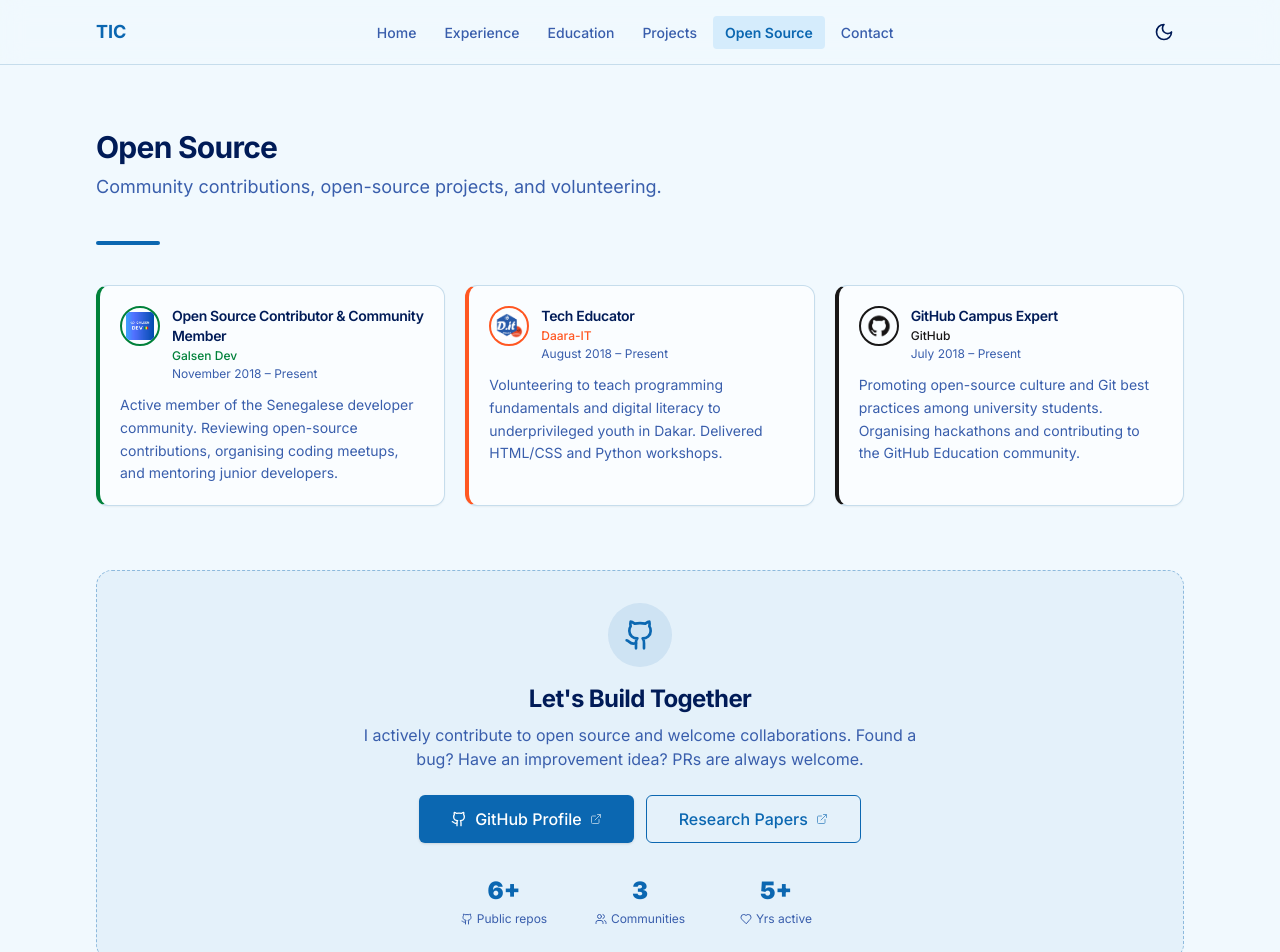
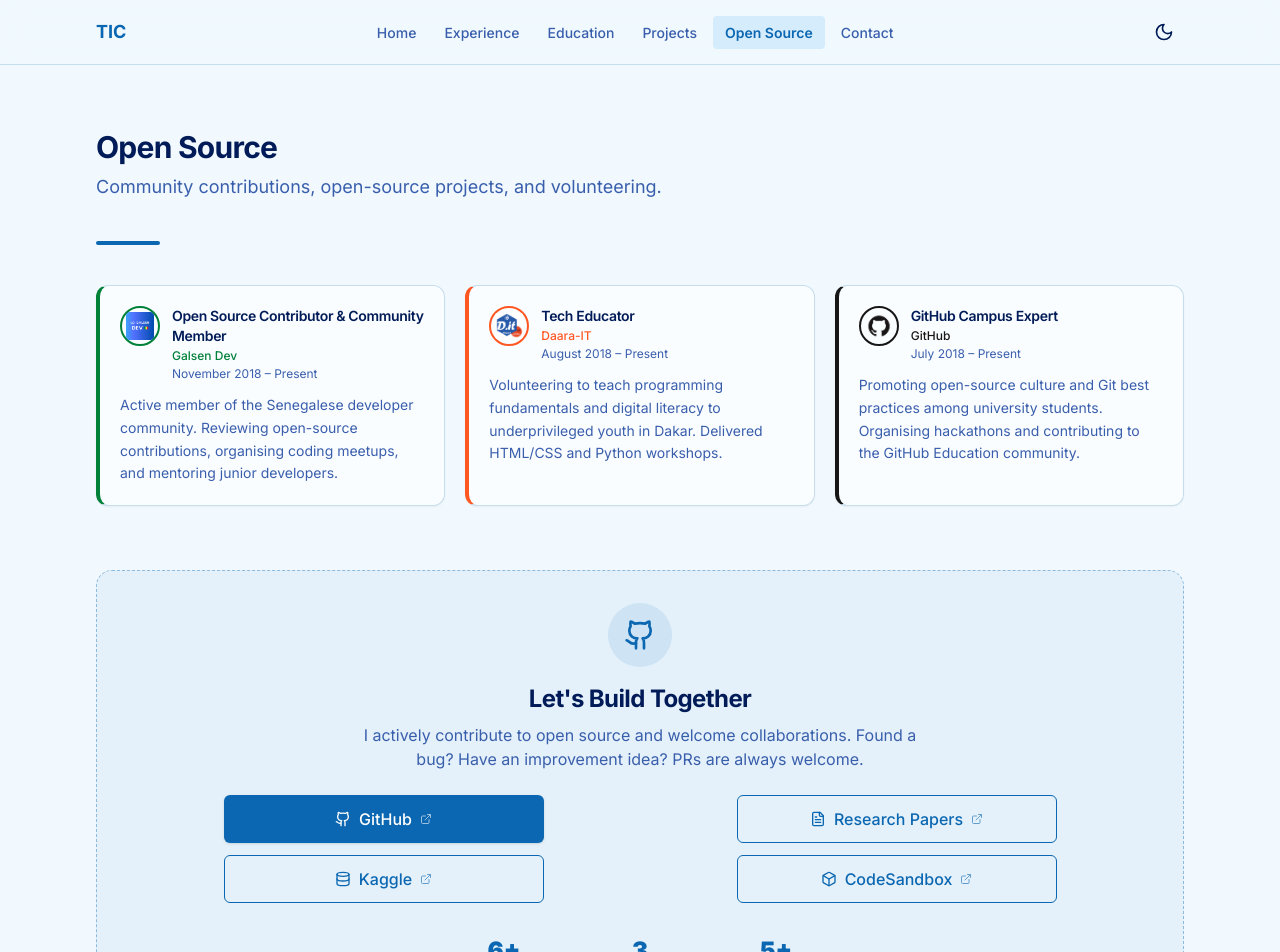
Before and after one commit to TiDev00/Portfolio, a Next.js app: page /opensource in a window 1280 px wide. Shown: the top 952 px of the page. Built offline with nearby package versions, Linux system fonts and the light colour scheme.

Commit message:
fix(ui): enhance Opensource section with additional links and improve layout

```diff
--- a/components/sections/Opensource/Opensource.tsx
+++ b/components/sections/Opensource/Opensource.tsx
@@ -5,7 +5,7 @@
 import { SectionHeader } from "@/components/shared/SectionHeader";
 import { Button } from "@/components/ui/Button";
 import { volunteerships } from "@/lib/portfolio";
-import { ExternalLink, Github, Users, Heart } from "lucide-react";
+import { ExternalLink, Github, Users, Heart, FileText, Box, Database } from "lucide-react";
 
 export function OpensourceSection() {
   return (
@@ -82,8 +82,9 @@
           I actively contribute to open source and welcome collaborations. Found a bug? Have an
           improvement idea? PRs are always welcome.
         </p>
-        <div className="mt-6 flex flex-wrap justify-center gap-3">
-          <Button asChild size="lg">
+        <div className="mt-6 grid grid-cols-1 sm:grid-cols-2 gap-y-3 gap-x-1 justify-items-center">
+          <div className="w-full sm:max-w-xs">
+            <Button asChild size="lg" className="w-full">
               <Link
                 href="https://github.com/TiDev00"
                 target="_blank"
@@ -91,21 +92,53 @@
                 aria-label="Visit GitHub profile"
               >
                 <Github className="size-4" aria-hidden="true" />
-              GitHub Profile
+                GitHub
                 <ExternalLink className="size-3 opacity-60" aria-hidden="true" />
               </Link>
             </Button>
-          <Button asChild variant="outline" size="lg">
+          </div>
+          <div className="w-full sm:max-w-xs">
+            <Button asChild variant="outline" size="lg" className="w-full">
               <Link
                 href="https://scholar.google.com/citations?user=G3xzRcQAAAAJ"
                 target="_blank"
                 rel="noopener noreferrer"
                 aria-label="View research publications"
               >
+                <FileText className="size-4" aria-hidden="true" />
                 Research Papers
                 <ExternalLink className="size-3 opacity-60" aria-hidden="true" />
               </Link>
             </Button>
+          </div>
+          <div className="w-full sm:max-w-xs">
+            <Button asChild variant="outline" size="lg" className="w-full">
+              <Link
+                href="https://www.kaggle.com/TiDev00"
+                target="_blank"
+                rel="noopener noreferrer"
+                aria-label="View Kaggle profile"
+              >
+                <Database className="size-4" aria-hidden="true" />
+                Kaggle
+                <ExternalLink className="size-3 opacity-60" aria-hidden="true" />
+              </Link>
+            </Button>
+          </div>
+          <div className="w-full sm:max-w-xs">
+            <Button asChild variant="outline" size="lg" className="w-full">
+              <Link
+                href="https://codesandbox.io/u/TiDev00"
+                target="_blank"
+                rel="noopener noreferrer"
+                aria-label="Visit CodeSandbox profile"
+              >
+                <Box className="size-4" aria-hidden="true" />
+                CodeSandbox
+                <ExternalLink className="size-3 opacity-60" aria-hidden="true" />
+              </Link>
+            </Button>
+          </div>
         </div>
 
         <div className="mt-8 grid grid-cols-3 gap-6 sm:max-w-sm mx-auto text-center">
--- a/lib/portfolio.ts
+++ b/lib/portfolio.ts
@@ -19,7 +19,7 @@
   description:
     "With over 5 years of software development experience, I specialize in Machine Learning, NLP, and Full Stack Development. I build scalable AI-powered applications and beautiful user interfaces.",
   og: {
-    title: "Thierno Ibrahima Cissé Portfolio",
+    title: "TIC Portfolio",
     type: "website",
     url: "https://tidev00.github.io/",
   },
@@ -143,28 +143,28 @@
 
 export const competitiveSites: CompetitiveSite[] = [
   {
-    siteName: "LeetCode",
-    iconifyTag: "simple-icons:leetcode",
-    style: { color: "#F89F1B" },
-    profileLink: "https://leetcode.com/",
-  },
-  {
     siteName: "Coursera",
     iconifyTag: "simple-icons:coursera",
     style: { color: "#0056D2" },
     profileLink: "https://www.coursera.org/",
   },
   {
-    siteName: "Kaggle",
-    iconifyTag: "simple-icons:kaggle",
-    style: { color: "#20BEFF" },
-    profileLink: "https://www.kaggle.com/",
-  },
-  {
     siteName: "freeCodeCamp",
     iconifyTag: "simple-icons:freecodecamp",
     style: { color: "#0A0A23" },
     profileLink: "https://www.freecodecamp.org/",
+  },
+  {
+    siteName: "HackerRank",
+    iconifyTag: "simple-icons:hackerrank",
+    style: { color: "#2EC866" },
+    profileLink: "https://www.hackerrank.com/",
+  },
+  {
+    siteName: "LeetCode",
+    iconifyTag: "simple-icons:leetcode",
+    style: { color: "#F89F1B" },
+    profileLink: "https://leetcode.com/",
   },
 ];
 
```
Lines whose indentation alone changed are shown as unchanged.
